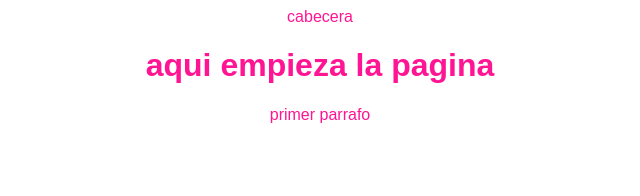
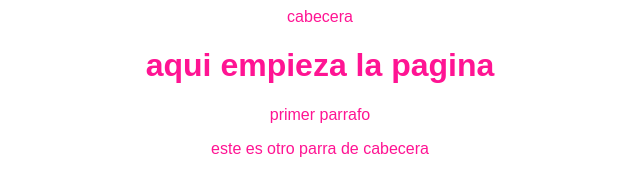
Before and after one commit to julianlcuervo/Index, a plain HTML site: page index.html in a window 1280 px wide. Shown: the whole page, without its empty margins (320-960 px from the left). Drawn offline with Linux system fonts and the light colour scheme.

Commit message:
parrafo desde cabecera

```diff
--- a/index.html
+++ b/index.html
@@ -9,5 +9,6 @@
         </div>
         <h1>aqui empieza la pagina</h1>
         <p>primer parrafo</p>
+        <p>este es otro parra de cabecera</p>
     </body>
 </html>
```
